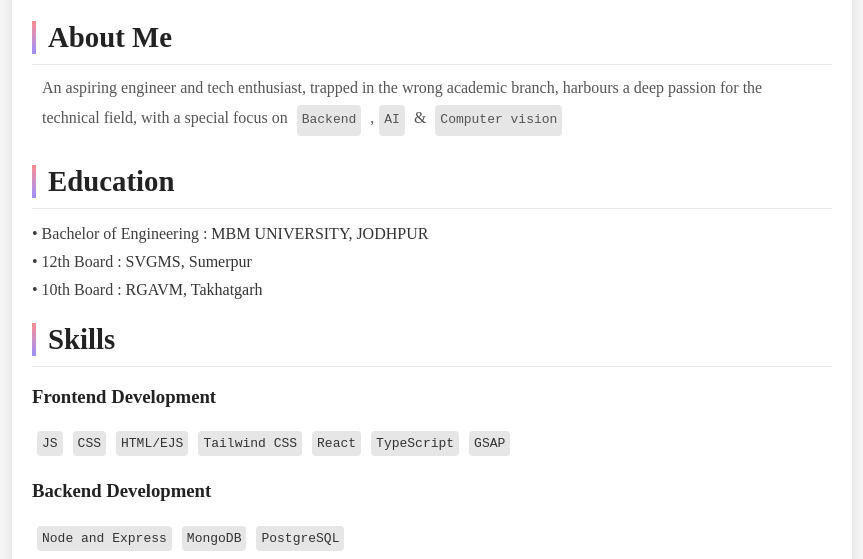
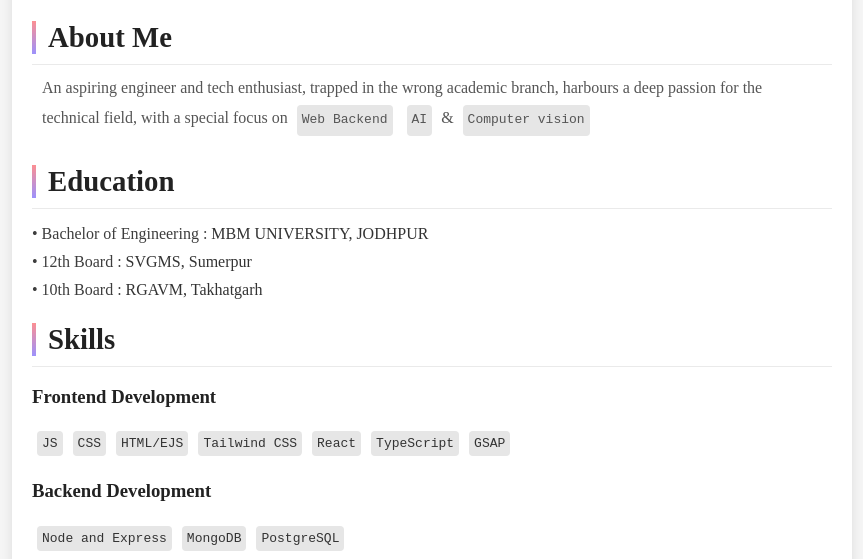
Before and after one commit to vinitngr/myCV, a plain HTML site: page index.html in a window 1280 px wide. Shown: the part 241-800 px from the top of the page, without its empty margins (208-1071 px from the left). Drawn offline with Linux system fonts and the light colour scheme; a web font is replaced by a local one.

Commit message:
Update index.html

```diff
--- a/index.html
+++ b/index.html
@@ -33,7 +33,7 @@
             <hr>
             <p class="section-content">
                 An aspiring engineer and tech enthusiast, trapped in the wrong academic branch, harbours a deep passion
-                for the technical field, with a special focus on <code>Backend</code> ,<code>AI</code> & <code>Computer vision</code>
+                for the technical field, with a special focus on <code>Web Backend</code> <code>AI</code> & <code>Computer vision</code>
         </section>
 
         <section>
```
